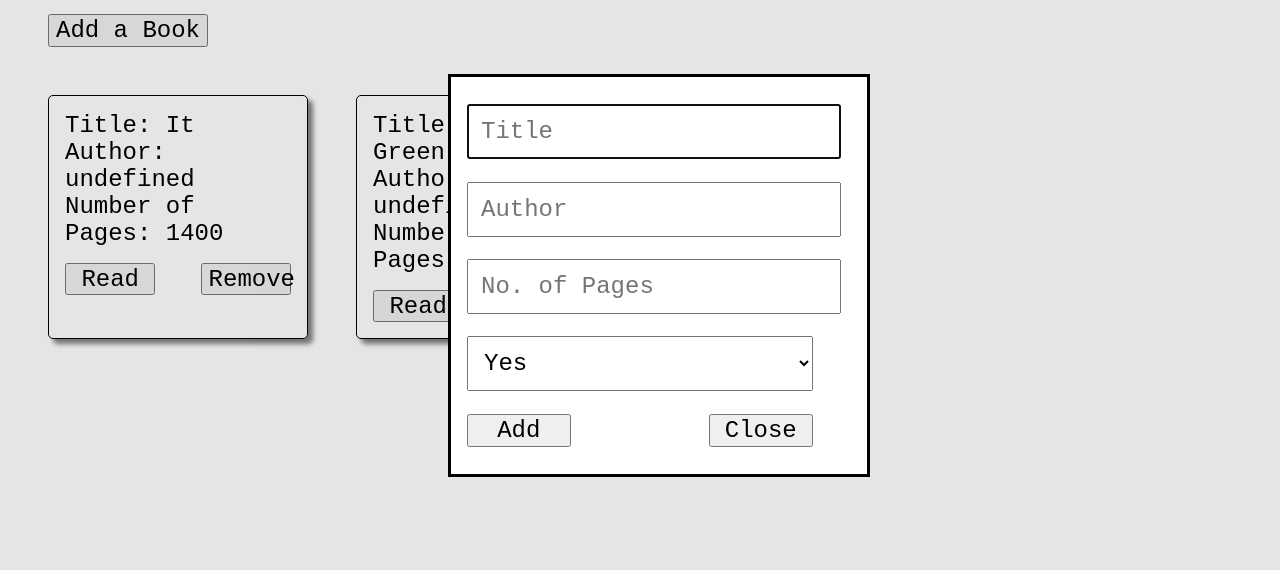
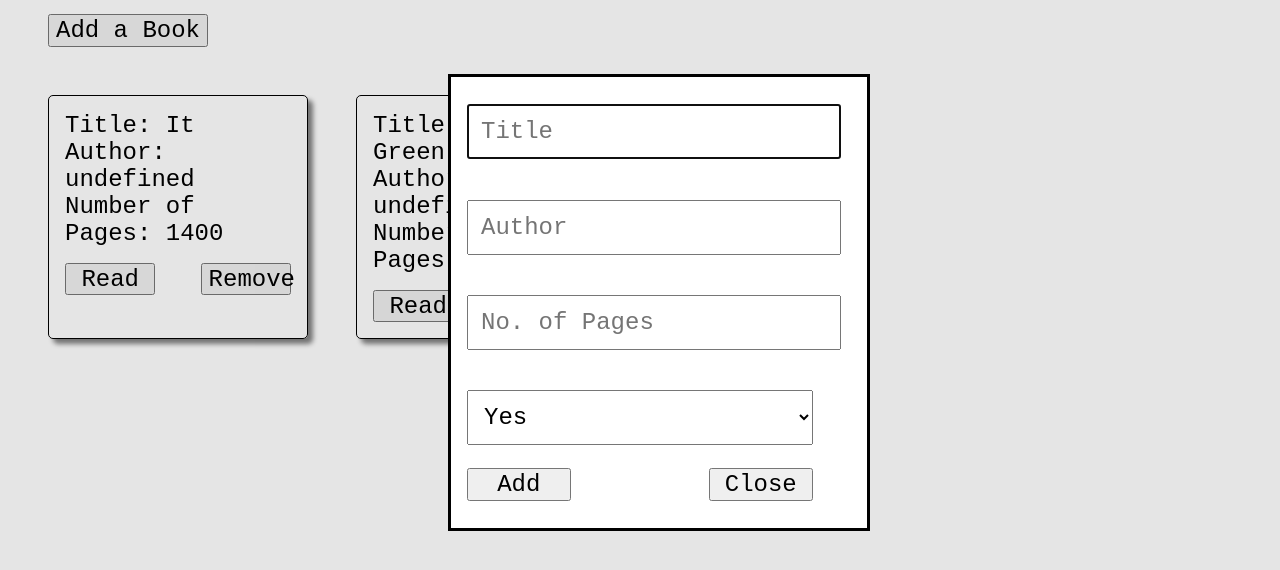
Before and after one commit to VerxMaxum/odin-library, a plain HTML site: page index.html in a window 1280 px wide. Both pictures are taken after a click on the button "Add a Book". Shown: the part 126-696 px from the top of the page. Drawn offline with Linux system fonts and the light colour scheme.

Commit message:
Adjust button container

```diff
--- a/index.js
+++ b/index.js
@@ -96,3 +96,7 @@ function addtoLibrary(event) {
     initialize();
     console.log(library);
 }
+
+function removeFromLibrary() {
+
+}
--- a/styles.css
+++ b/styles.css
@@ -38,6 +38,8 @@ dialog {
 
 dialog > form {
     width: 90%;
+    display: flex;
+    flex-direction: column;
 }
 
 dialog > form > input,
@@ -56,7 +58,9 @@ dialog > form > div {
 
 #dialog-button-container {
     display: flex;
+    height: auto;
     justify-content: space-between;
+    justify-self: flex-end;
 }
 
 #dialog-button-container > button {
@@ -70,6 +74,8 @@ dialog > form > div {
     font-size: 1.5rem;
     border-radius: 5px;
     box-shadow: 5px 5px 5px gray;
+    display: flex;
+    flex-direction: column;
 }
 
 .button-container {
@@ -78,6 +84,7 @@ dialog > form > div {
     margin-top: 1rem;
     display: flex;
     justify-content: space-between;
+    justify-self: flex-end;
 }
 
 .book-button {
```
